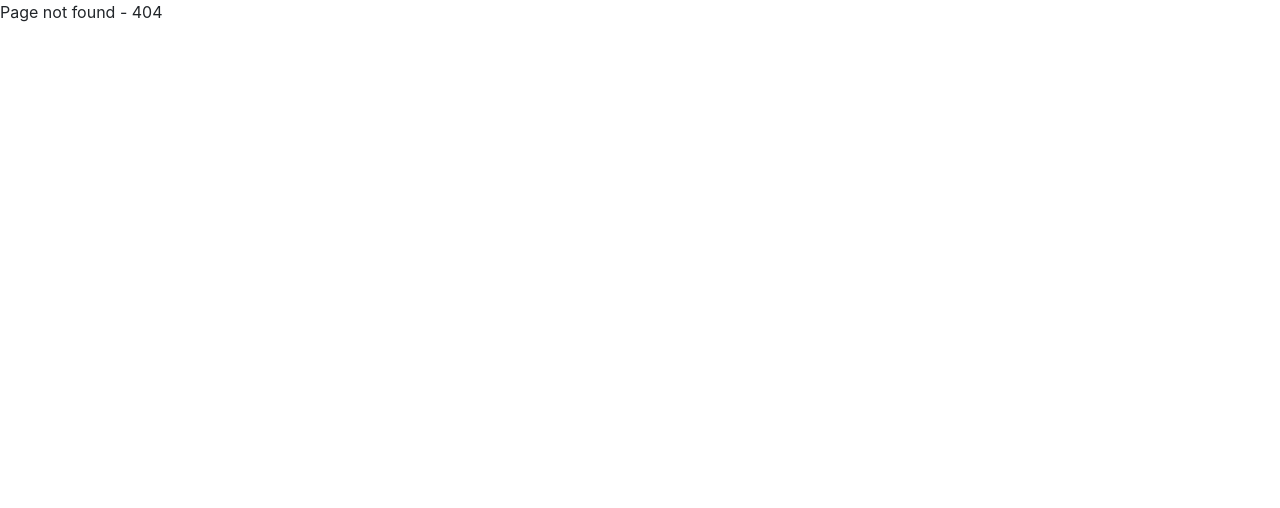
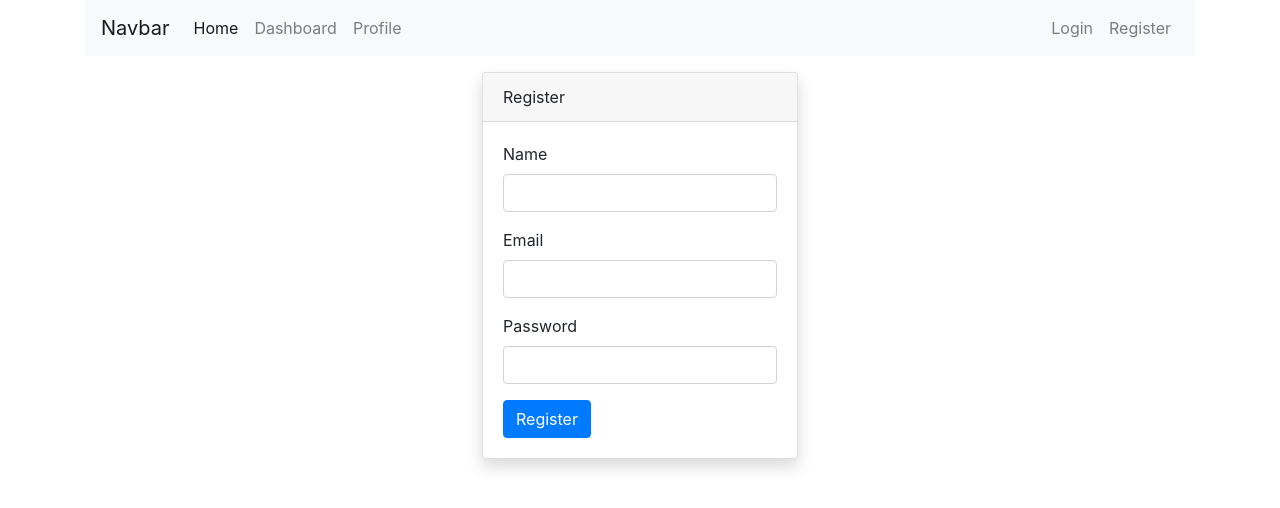
Before and after one commit to ezemgaray/login-register-react, a React (Create React App) app: page /register in a window 1280 px wide. Before the commit this address had no page. Shown: the top 508 px of the page. Built offline with nearby package versions, Linux system fonts and the light colour scheme.

Commit message:
Add Register section - page and form

```diff
--- a/src/App.js
+++ b/src/App.js
@@ -8,6 +8,7 @@ import {
   PrivateRoute,
   HomePage,
   Login,
+  Register,
   Private
 } from './pages'
 
@@ -19,6 +20,7 @@ export default function App() {
         <Switch>
           <Route exact path="/" component={HomePage} />
           <Route path="/login" component={Login} />
+          <Route path="/register" component={Register} />
           <PrivateRoute path="/dashboard" component={Private} />
           <Route path="*" component={ () =>  'Page not found - 404' } />
        </Switch>
--- /dev/null
+++ b/src/components/auth/RegisterForm.js
@@ -0,0 +1,90 @@
+
+import { useState }                 from 'react';
+import { useDispatch, useSelector } from "react-redux";
+import { registerRequest }             from '../../redux/actions/user'
+
+
+
+export const RegisterForm = () => {
+  const dispatch  = useDispatch();
+  const {user, error}   = useSelector((state) => state.user);
+  const [credentials, setCredentials] = useState({name: null, email: null, password: null});
+
+  console.log(user);
+
+  const handleRegister = () =>{
+    dispatch(registerRequest(credentials))
+  }
+
+  return (
+    <div className="card border-ligth mt-3 shadow">
+      <div className="card-header">Register</div>
+      <div className="card-body">
+        <form
+          onSubmit={ (e) => {
+            e.preventDefault()
+            handleRegister()
+          }}
+        >
+          <div className="form-group">
+            <label htmlFor="email">Name</label>
+            <input
+              className={`form-control
+                ${error && error.path === 'name'
+                  ? 'is-invalid'
+                  : ''
+                }`}
+              id="name"
+              type="text"
+              onChange={(e)=>setCredentials({...credentials, name: e.target.value})}
+            />
+            {error && error.path === 'name'
+              ? (<small className="form-text text-danger">{error.message}</small>)
+              : ''
+            }
+          </div>
+          <div className="form-group">
+            <label htmlFor="email">Email</label>
+            <input
+              className={`form-control
+                ${error && error.path === 'email'
+                  ? 'is-invalid'
+                  : ''
+                }`}
+              id="email"
+              type="text"
+              onChange={(e)=>setCredentials({...credentials, email: e.target.value})}
+            />
+            {error && error.path === 'email'
+              ? (<small className="form-text text-danger">{error.message}</small>)
+              : ''
+            }
+          </div>
+          <div className="form-group">
+            <label htmlFor="password">Password</label>
+            <input
+              className={`form-control
+              ${error && error.path === 'password'
+                ? 'is-invalid'
+                : ''
+              }`}
+              id="password"
+              type="password"
+              onChange={(e)=>setCredentials({...credentials, password: e.target.value})}
+            />
+            {error && error.path === 'password'
+              ? (<small className="form-text text-danger">{error.message}</small>)
+              : ''
+            }
+          </div>
+          <button
+            type="submit"
+            className="btn btn-primary"
+            >
+            Register
+          </button>
+        </form>
+      </div>
+    </div>
+  )
+}
--- a/src/components/index.js
+++ b/src/components/index.js
@@ -1,2 +1,3 @@
-export {Navigation} from './nav/Navigation'
-export {LoginForm}  from './auth/LoginForm'
+export {Navigation}   from './nav/Navigation'
+export {LoginForm}    from './auth/LoginForm'
+export {RegisterForm} from './auth/RegisterForm'
--- a/src/pages/HomePage.js
+++ b/src/pages/HomePage.js
@@ -1,4 +1,4 @@
-import React from 'react'
+import React        from 'react'
 import {Navigation} from '../components'
 
 export const HomePage = () => (
--- /dev/null
+++ b/src/pages/Register.js
@@ -0,0 +1,24 @@
+import React                      from 'react'
+import { useSelector }            from 'react-redux'
+import { Navigation, RegisterForm }  from '../components'
+import { Redirect }               from 'react-router-dom'
+
+export const Register = () => {
+  const {user, isRegistered} = useSelector(state => state.user)
+  console.log(user);
+  /**
+   * If there is a logged in user, redirect to the panel.
+   */
+  return isRegistered
+    ? (<Redirect to="/login" />)
+    : user
+      ? (<Redirect to="/dashboard" />)
+      : (
+      <div className="container">
+        <Navigation />
+        <div className="d-flex justify-content-center">
+          <RegisterForm/>
+        </div>
+      </div>
+    )
+}
--- a/src/pages/index.js
+++ b/src/pages/index.js
@@ -1,4 +1,5 @@
 export {PrivateRoute} from './PrivateRoutes/PrivateRoute'
 export {HomePage}     from './HomePage'
 export {Login}        from './Login'
+export {Register}        from './Register'
 export {Private}      from './Private'
```
